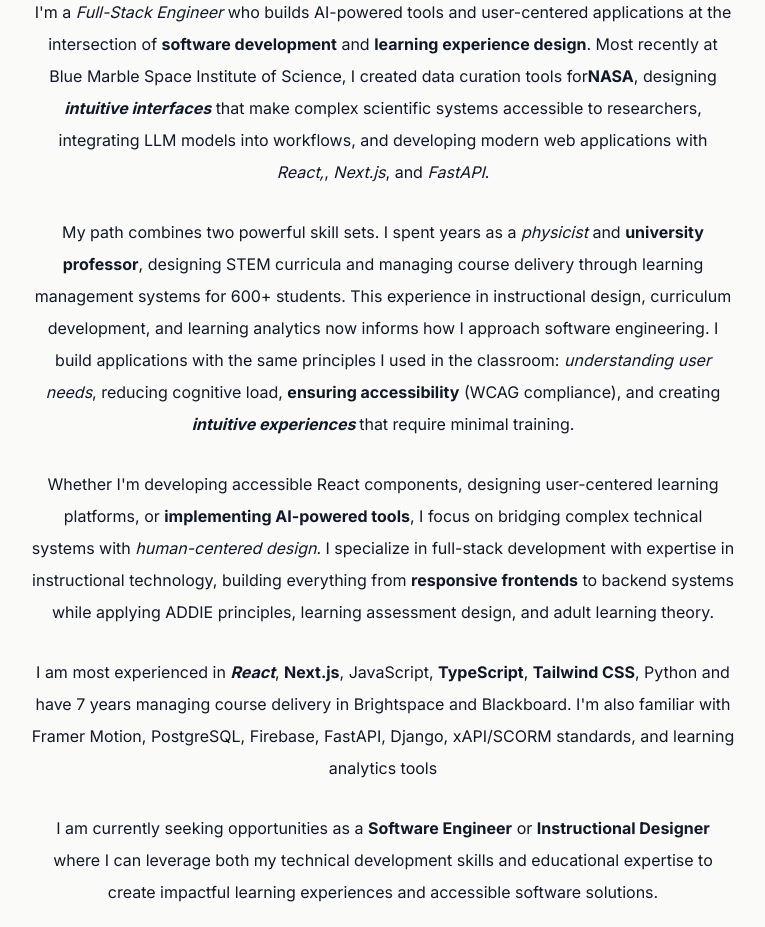
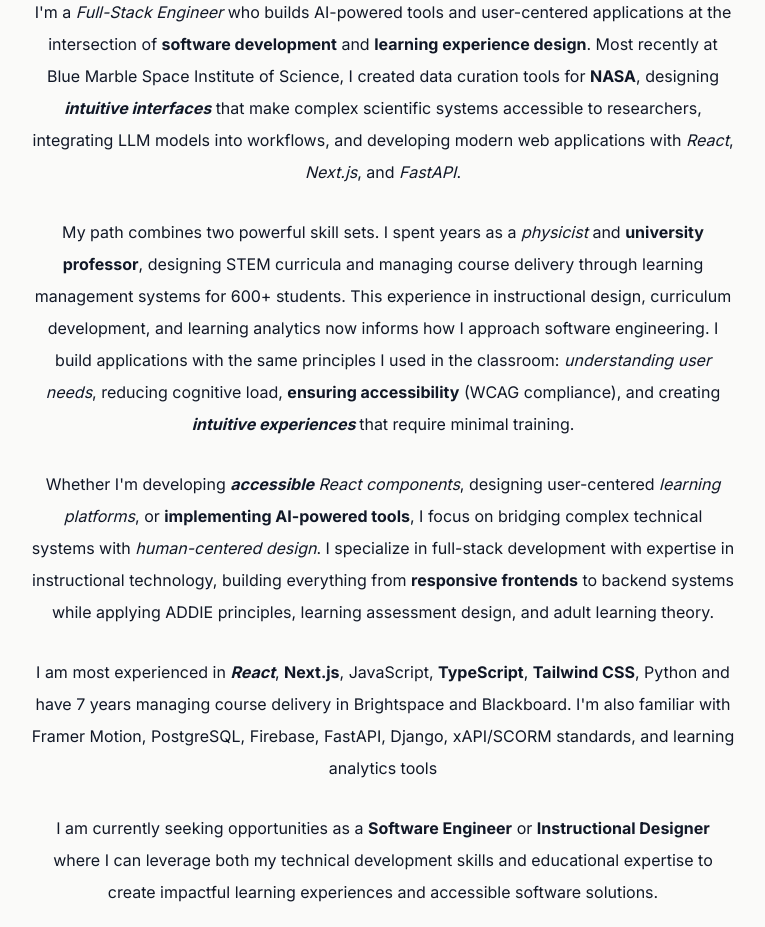
Before and after one commit to SkiSherpa/portfolio, a Next.js app: page / in a window 1280 px wide. Shown: the part 960-1887 px from the top of the page, without its empty margins (257-1022 px from the left). Built offline with nearby package versions, Linux system fonts and the light colour scheme; no server answers.

Commit message:
Fix typo in About Me

```diff
--- a/src/components/AboutMe.tsx
+++ b/src/components/AboutMe.tsx
@@ -23,14 +23,14 @@ export default function AboutMe() {
 					and user-centered applications at the intersection of{" "}
 					<strong>software development</strong> and{" "}
 					<strong>learning experience design</strong>. Most recently at Blue
-					Marble Space Institute of Science, I created data curation tools for
+					Marble Space Institute of Science, I created data curation tools for{" "}
 					<strong>NASA</strong>, designing{" "}
 					<strong>
 						<em>intuitive interfaces</em>
 					</strong>{" "}
 					that make complex scientific systems accessible to researchers,
 					integrating LLM models into workflows, and developing modern web
-					applications with <em>React,</em>, <em>Next.js</em>, and{" "}
+					applications with <em>React</em>, <em>Next.js</em>, and{" "}
 					<em>FastAPI</em>.
 				</p>
 
@@ -51,8 +51,11 @@ export default function AboutMe() {
 				</p>
 
 				<p className="mb-3 p-2">
-					Whether I&apos;m developing accessible React components, designing
-					user-centered learning platforms, or{" "}
+					Whether I&apos;m developing{" "}
+					<em>
+						<strong>accessible</strong> React components
+					</em>
+					, designing user-centered <em>learning platforms</em>, or{" "}
 					<strong>implementing AI-powered tools</strong>, I focus on bridging
 					complex technical systems with <em>human-centered design</em>. I
 					specialize in full-stack development with expertise in instructional
```
